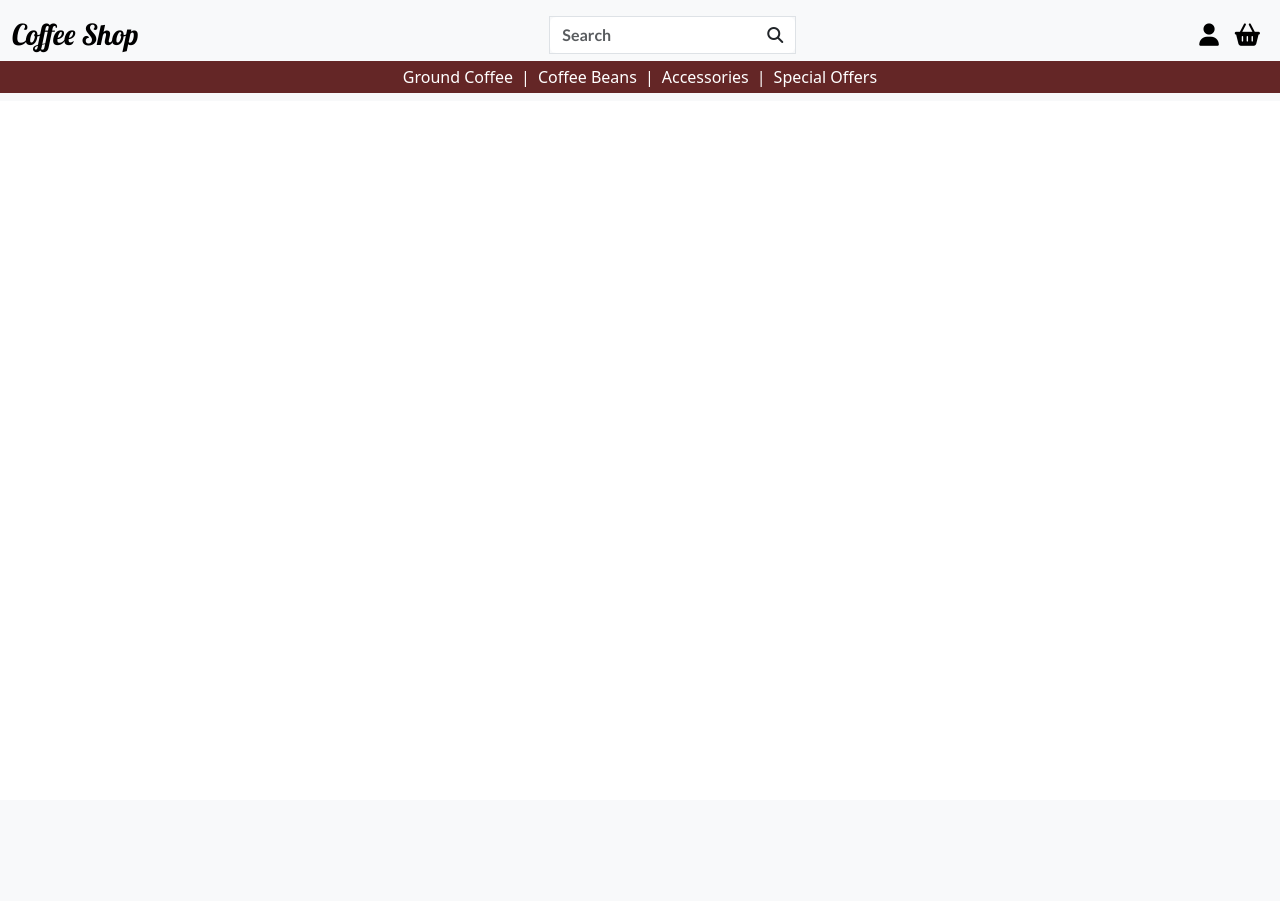
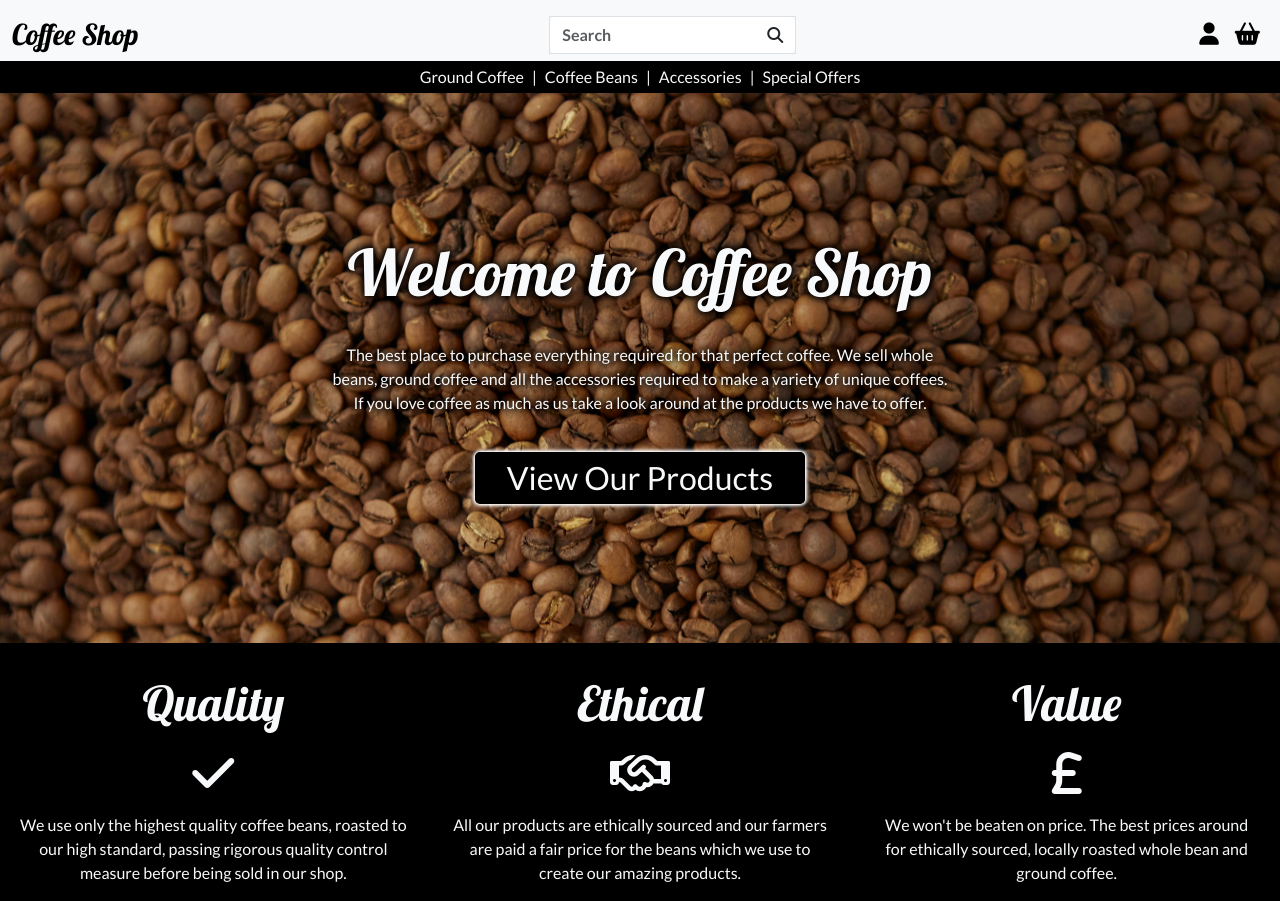
Before and after one commit to Ian-Blanshard/MP4-Coffee-Shop, a Django app: page / in a window 1280 px wide. Before the commit the page ends 93 px from the top, so only its background shows below. Run offline with Django 5.2, Linux system fonts and the light colour scheme; some libraries are stand-ins or nearby versions.

Commit message:
feat: added hero image div and about info div in index.html

```diff
--- a/coffeeshop/core/templates/core/index.html
+++ b/coffeeshop/core/templates/core/index.html
@@ -1,7 +1,72 @@
-{% extends 'base.html' %}
-{% load static %}
-
-{% block content %}
-
-
+{% extends 'base.html' %} {% load static %} {% block extra_css %}
+<!-- homepage specific CSS link -->
+<link rel="stylesheet" href="{% static 'css/core.css' %}" />
+{% endblock%} {% block content %}
+<!-- div containing hero image and content -->
+<div
+  class="container-fluid hero-image d-flex flex-column justify-content-center align-items-center"
+>
+  <div class="col-11 col-md-8 mx-auto">
+    <!-- homepage title -->
+    <h1 class="index-title text-center">Welcome to Coffee Shop</h1>
+  </div>
+  <br />
+  <!-- homepage text -->
+  <div class="col-11 col-md-6 mx-auto">
+    <p class="index-text text-center">
+      The best place to purchase everything required for that perfect coffee. We
+      sell whole beans, ground coffee and all the accessories required to make a
+      variety of unique coffees. If you love coffee as much as us take a look
+      around at the products we have to offer.
+    </p>
+  </div>
+  <br />
+  <!-- homepage shop link button -->
+  <div class="text-center">
+    <a class="index-button" href="">View Our Products</a>
+  </div>
+</div>
+<!-- div containing all about info -->
+<div class="container-fluid about-div">
+  <br />
+  <div class="row">
+    <!-- quality info -->
+    <div class="col-md-4 py-2 text-center">
+      <!-- quality title -->
+      <h2 class="about-title">Quality</h2>
+      <!-- quality icon -->
+      <i class="fa-solid fa-check about-icon m-2"></i>
+      <!-- quality text -->
+      <p class="about-text m-2">
+        We use only the highest quality coffee beans, roasted to our high
+        standard, passing rigorous quality control measure before being sold in
+        our shop.
+      </p>
+    </div>
+    <!-- ethical info -->
+    <div class="col-md-4 py-2 text-center">
+      <!-- ethical title -->
+      <h2 class="about-title">Ethical</h2>
+      <!-- ethical icon -->
+      <i class="fa-regular fa-handshake about-icon m-2"></i>
+      <!-- ethical text -->
+      <p class="about-text m-2">
+        All our products are ethically sourced and our farmers are paid a fair
+        price for the beans which we use to create our amazing products.
+      </p>
+    </div>
+    <!-- value info -->
+    <div class="col-md-4 py-2 text-center">
+      <!-- value title -->
+      <h2 class="about-title">Value</h2>
+      <!-- value icon -->
+      <i class="fa-solid fa-sterling-sign about-icon m-2"></i>
+      <!-- value text -->
+      <p class="about-text m-2">
+        We won't be beaten on price. The best prices around for ethically
+        sourced, locally roasted whole bean and ground coffee.
+      </p>
+    </div>
+  </div>
+</div>
 {% endblock %}
--- a/coffeeshop/static/css/base.css
+++ b/coffeeshop/static/css/base.css
@@ -22,14 +22,19 @@
 }
 /* secondary shop navbar */
 .sec-navbar {
-    background-color: rgb(100, 38, 38);
+    background-color: black;
+    font-family: 'lato', sans-serif;
 }
 /* shopping category nav*/
 .shop-cat-nav {
     text-decoration: none;
-    color: #fff;
+    color: #f8f9fa;
 }
 /* shopping category nav text links */
 .shop-cat-nav-link:hover {
-    color: black;
+    color: #f8f9fa;
 }
+
+nav {
+    padding-bottom: 0 !important;
+}
--- /dev/null
+++ b/coffeeshop/static/css/core.css
@@ -0,0 +1,62 @@
+body {
+    font-family: 'lobster', serif;
+}
+
+/*============================================================================
+========================= Background image styles ============================
+============================================================================*/
+/* set the hero image and its position and size */
+.hero-image {
+    background-image: url(/static/images/coffee_beans1.png);
+    background-position: top center;
+    background-repeat: no-repeat;
+    background-size: 100% auto;
+    height: 550px;
+}
+/*============================================================================
+====================== Hero image section text styles ========================
+============================================================================*/
+/* title styles*/
+.index-title {
+    color: #f8f9fa;
+    font-size: 4rem;
+    text-shadow: 0 0 6px #000000, 0 0 9px #000000, 0 0 12px #000000;
+}
+/* index text styles */
+.index-text, .index-button {
+    color: #f8f9fa;
+    font-family: 'lato', sans-serif;
+    font-weight: 400;
+    text-shadow: 0 0 6px #000000, 0 0 9px #000000, 0 0 12px #000000;
+}
+/* index button styles */
+.index-button {
+    text-decoration: none;
+    font-size: 2rem;
+    background-color: black;
+    padding: 0.4rem 2rem;
+    border-radius: 5px;
+    margin-top: 20px;
+    box-shadow: 0 0 3px #fff, 0 0 3.5px #fff, 0 0 4.5px #fff, 0 0 6px #ffffff;
+}
+/*============================================================================
+======================== about section text styles ===========================
+============================================================================*/
+/* about div styles */
+.about-div {
+    background-color: black;
+    color: #f8f9fa;
+}
+.about-title {
+    font-size: 3rem;
+}
+/* about text styles */
+.about-text {
+    color: #f8f9fa;
+    font-family: 'lato', sans-serif;
+    font-weight: 400;
+}
+/* styles for about fontawesome icons */
+.about-icon {
+    font-size: 3rem;
+ }
```
Also changed, not shown: coffeeshop/static/images/coffee_beans1.png (added), 1 other file.
